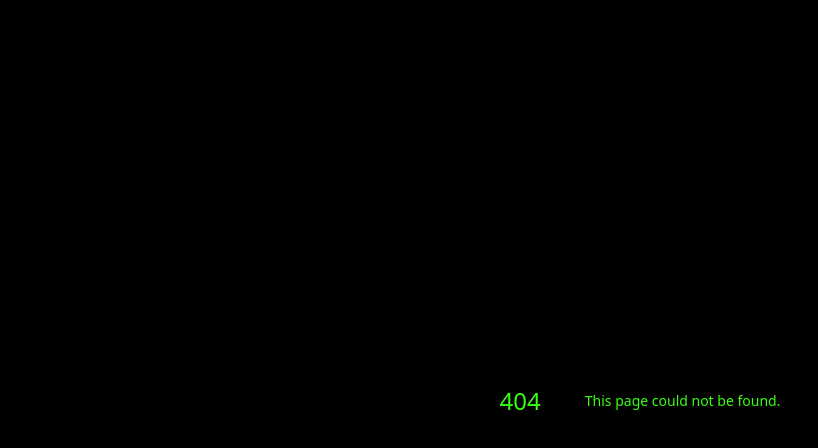
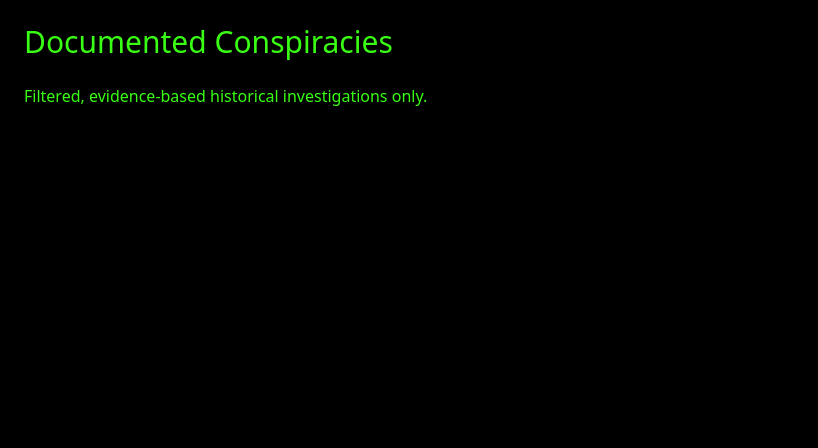
Before and after one commit to cgartco6/media-platform, a Next.js app in the folder apps/web/: page /conspiracies in a window 1280 px wide. Before the commit this address had no page. Shown: the top 448 px of the page, without its empty margins (0-818 px from the left). Built offline with nearby package versions, Linux system fonts and the light colour scheme.

Commit message:
Create ConspiraciesPage component with content

```diff
--- /dev/null
+++ b/apps/web/app/conspiracies/page.tsx
@@ -0,0 +1,8 @@
+export default function ConspiraciesPage() {
+  return (
+    <div className="p-6">
+      <h1 className="text-3xl mb-6 text-neon-green">Documented Conspiracies</h1>
+      <p>Filtered, evidence-based historical investigations only.</p>
+    </div>
+  );
+}
```
